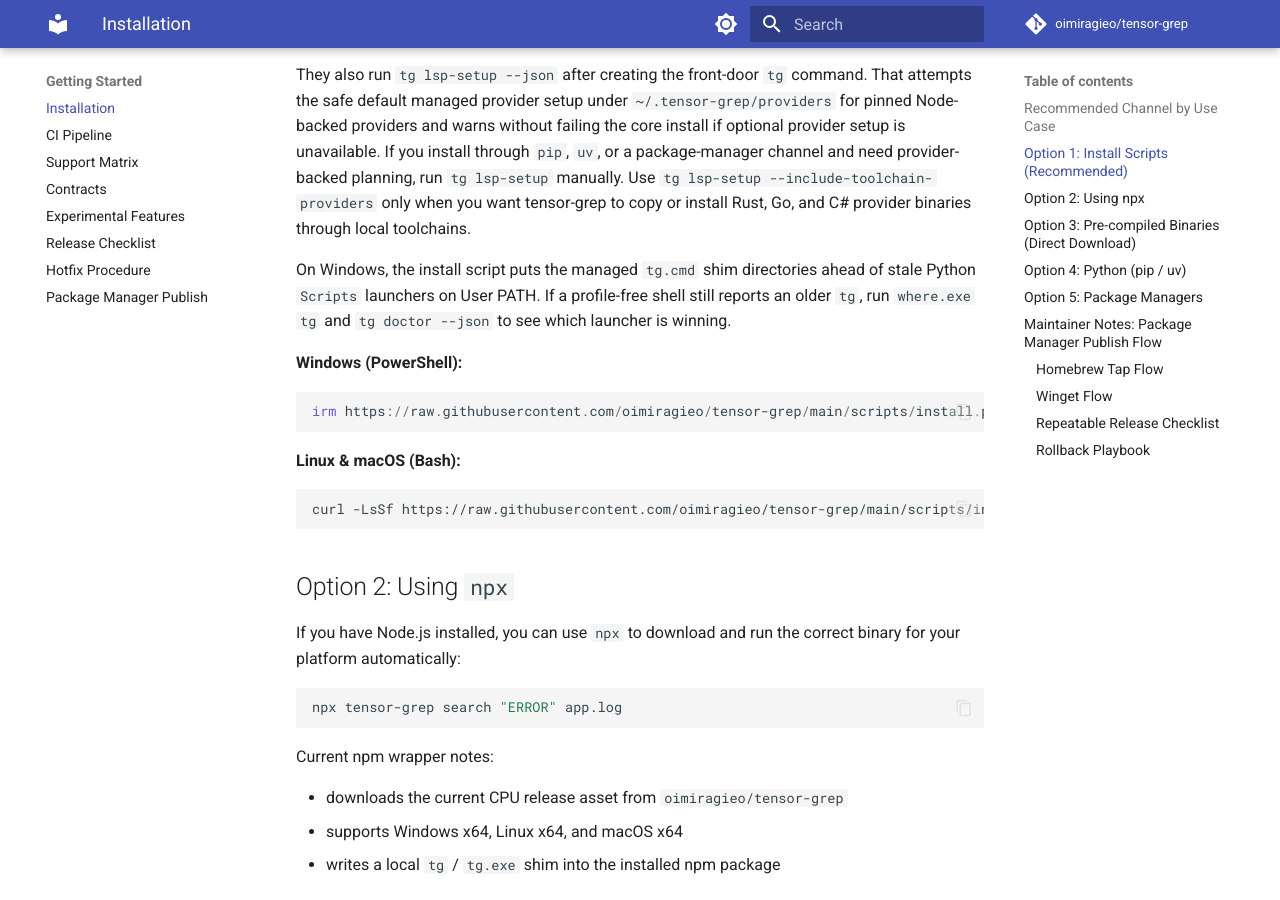
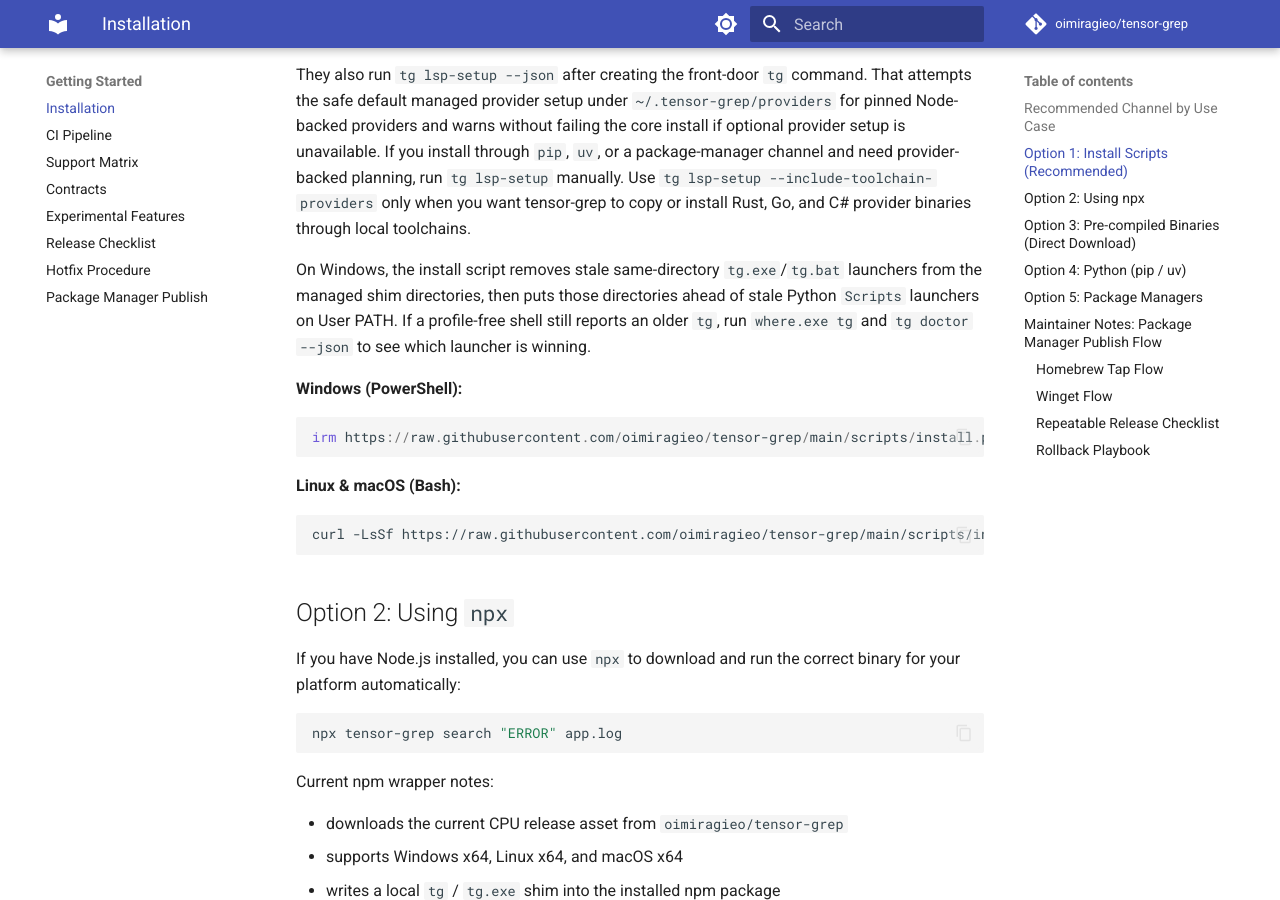
Before and after one commit to oimiragieo/tensor-grep, an MkDocs documentation site: the page built from docs/installation.md, in a window 1280 px wide and 900 px high, scrolled down 669 px. Built offline with MkDocs 1.6.1 and Material for MkDocs 9.7.7, drawn with Linux system fonts in a browser that asks for light colours; comment, search, counter and statistics services are not loaded.

Commit message:
fix: remove stale Windows tg launchers

````diff
--- a/docs/installation.md
+++ b/docs/installation.md
@@ -15,7 +15,7 @@
 
 They also run `tg lsp-setup --json` after creating the front-door `tg` command. That attempts the safe default managed provider setup under `~/.tensor-grep/providers` for pinned Node-backed providers and warns without failing the core install if optional provider setup is unavailable. If you install through `pip`, `uv`, or a package-manager channel and need provider-backed planning, run `tg lsp-setup` manually. Use `tg lsp-setup --include-toolchain-providers` only when you want tensor-grep to copy or install Rust, Go, and C# provider binaries through local toolchains.
 
-On Windows, the install script puts the managed `tg.cmd` shim directories ahead of stale Python `Scripts` launchers on User PATH. If a profile-free shell still reports an older `tg`, run `where.exe tg` and `tg doctor --json` to see which launcher is winning.
+On Windows, the install script removes stale same-directory `tg.exe`/`tg.bat` launchers from the managed shim directories, then puts those directories ahead of stale Python `Scripts` launchers on User PATH. If a profile-free shell still reports an older `tg`, run `where.exe tg` and `tg doctor --json` to see which launcher is winning.
 
 **Windows (PowerShell):**
 ```powershell
````
Also changed, not shown: README.md (+1 -1 lines), 2 other files.
